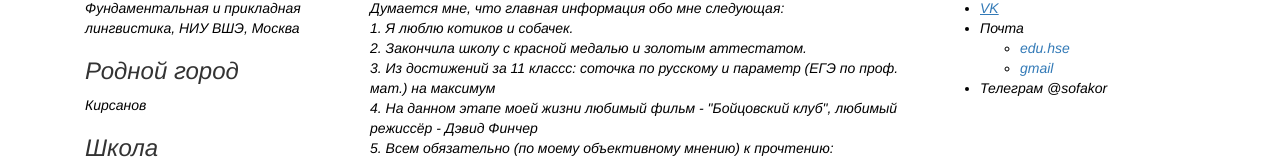
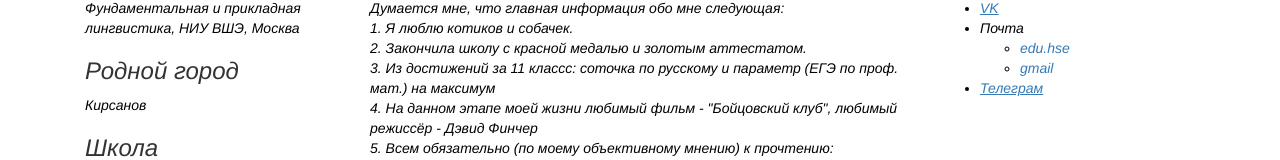
Before and after one commit to sofakor/lingdata, a plain HTML site: page mywebpage/index.html in a window 1280 px wide. Shown: the part 508-668 px from the top of the page. Drawn offline with nearby package versions, Linux system fonts and the light colour scheme.

Commit message:
Update index.html

```diff
--- a/mywebpage/index.html
+++ b/mywebpage/index.html
@@ -91,7 +91,7 @@
 							 <li> <a href="mailto:korotaevasofia2005@gmail.com">gmail</a> </li>
 						   </ul>
 						</li>
-						<li>Телеграм @sofakor</li>
+						<li> <a href="https://t.me/sofakor"> <u>Телеграм</u> </a> </li>
 					</ul>
 				</div>
 			</div>
```
